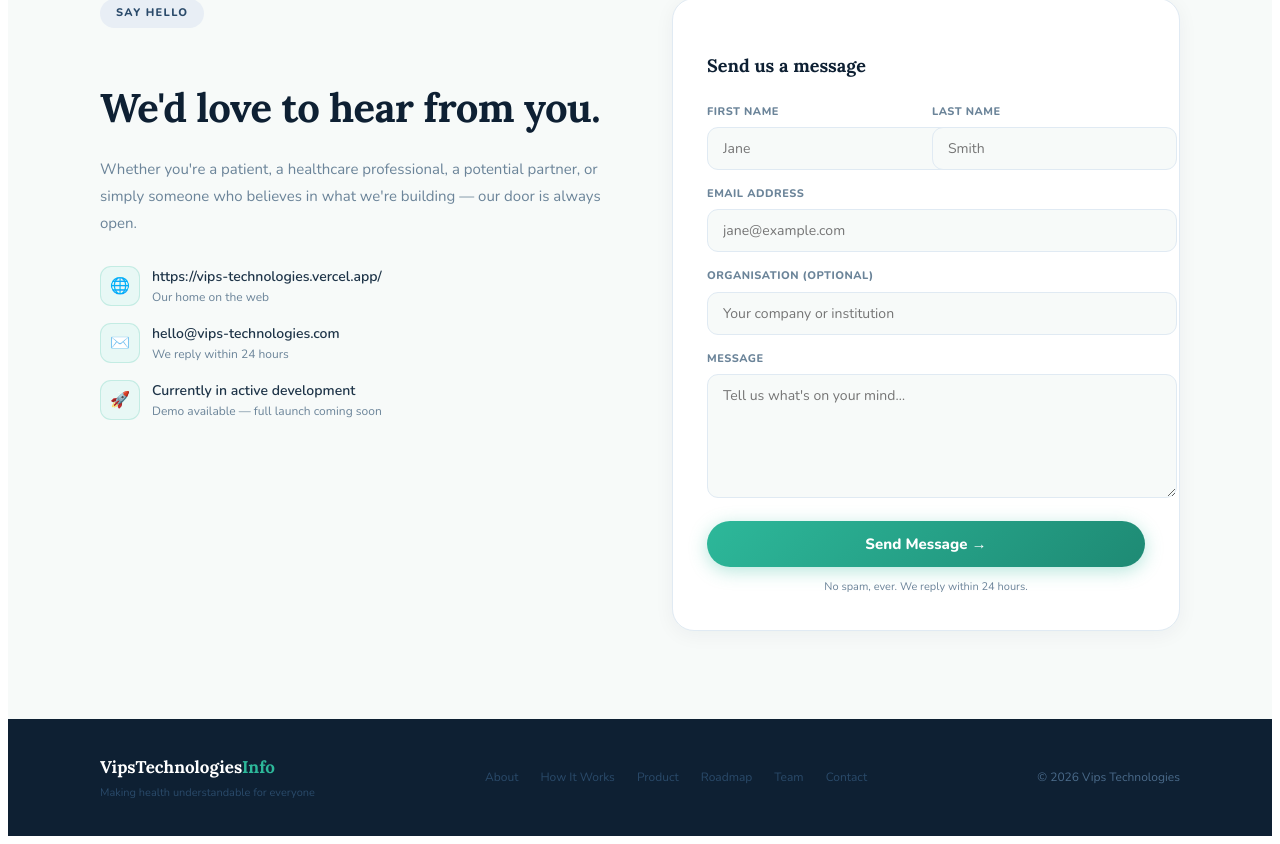
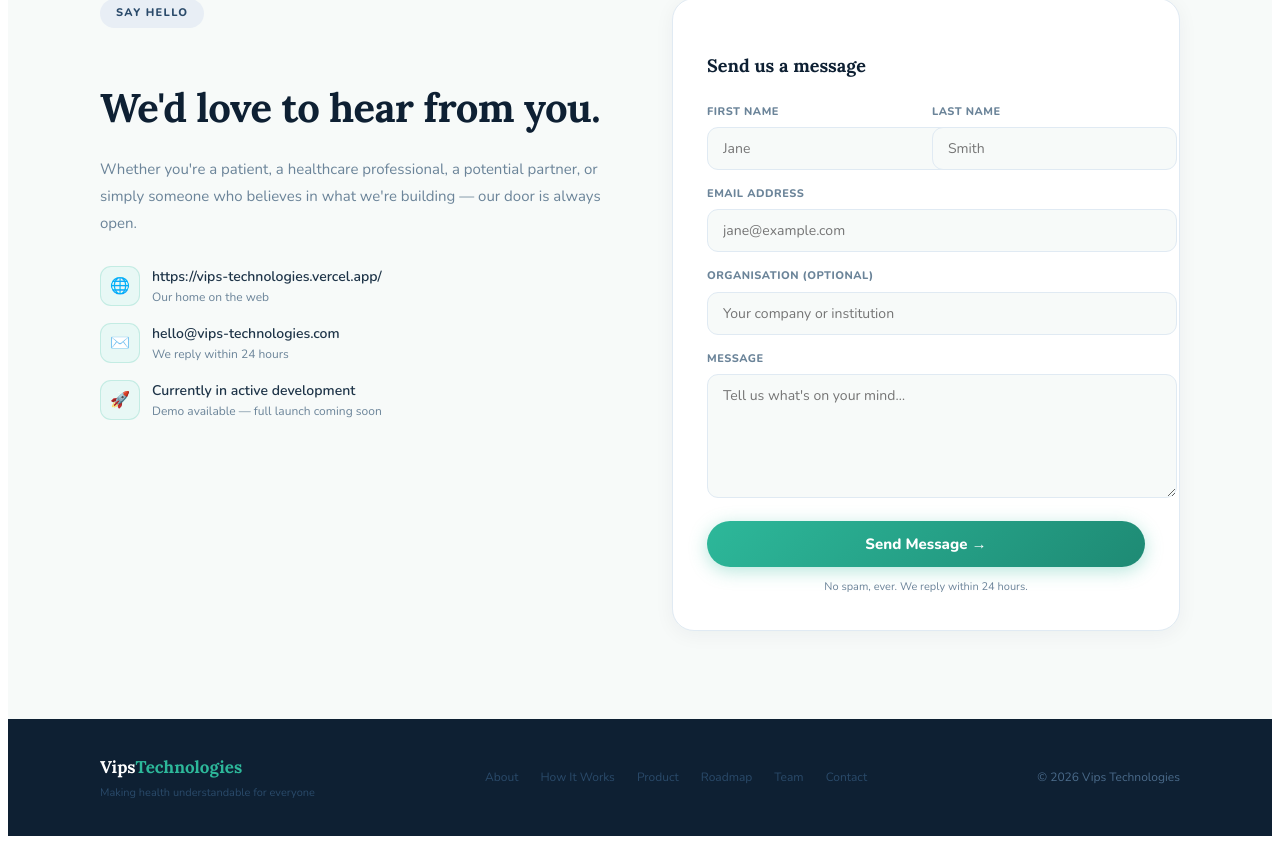
Before and after one commit to VishalR787/patient-friendly-info-web, a React (Vite) app in the folder frontend/: page / in a window 1280 px wide. Shown: the part 4963-5807 px from the top of the page. Built offline with nearby package versions, Linux system fonts and the light colour scheme; no server answers.

Commit message:
frontend updates

```diff
--- a/frontend/src/pages/patientfriendlyinfo.jsx
+++ b/frontend/src/pages/patientfriendlyinfo.jsx
@@ -382,7 +382,7 @@ export default function PatientFriendlyInfo() {
         <div style={{ maxWidth:1080, margin:"0 auto", padding:"0 28px" }}>
           <div style={{ display:"flex", justifyContent:"space-between", alignItems:"center", flexWrap:"wrap", gap:16 }}>
             <div>
-              <div style={{ fontFamily:"'Lora',serif", fontSize:17, color:"#fff", fontWeight:700 }}>VipsTechnologies<span style={{ color:"#2db89a" }}>Info</span></div>
+              <div style={{ fontFamily:"'Lora',serif", fontSize:17, color:"#fff", fontWeight:700 }}>Vips<span style={{ color:"#2db89a" }}>Technologies</span></div>
               <div style={{ fontSize:11, color:"#2a4a6a", marginTop:3 }}>Making health understandable for everyone</div>
             </div>
             <div style={{ display:"flex", gap:22 }}>
```
